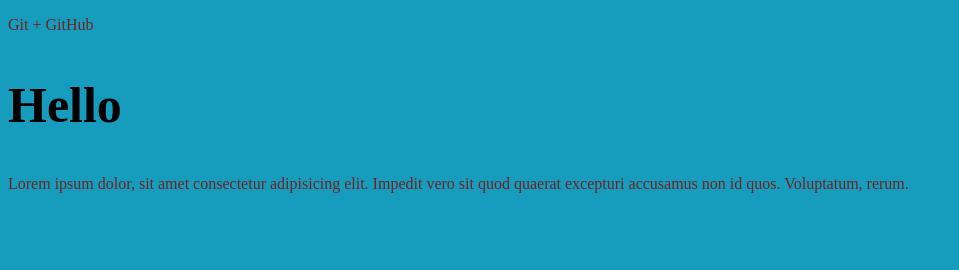
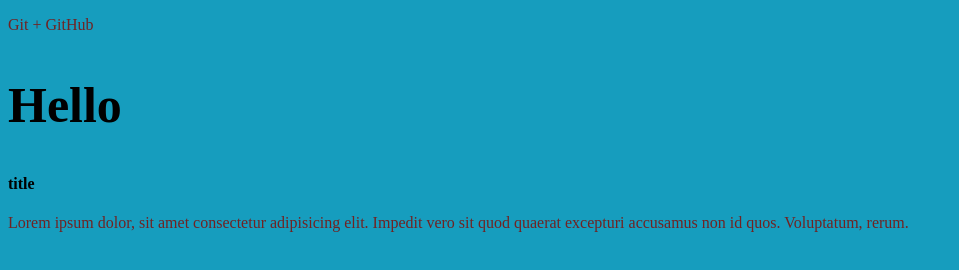
Before and after one commit to Dimady/gitTest, a plain HTML site: page index.html in a window 1280 px wide. Shown: the whole page, without its empty margins (0-959 px from the left). Drawn offline with Linux system fonts and the light colour scheme.

Commit message:
Ветка about

```diff
--- a/index.html
+++ b/index.html
@@ -9,6 +9,7 @@
 <body>
   <p>Git + GitHub</p>
   <h2>Hello</h2>
+  <h4>title</h4>
   <p>Lorem ipsum dolor, sit amet consectetur adipisicing elit. Impedit vero sit quod quaerat excepturi accusamus non id quos. Voluptatum, rerum.</p>
 </body>
 </html>
```
